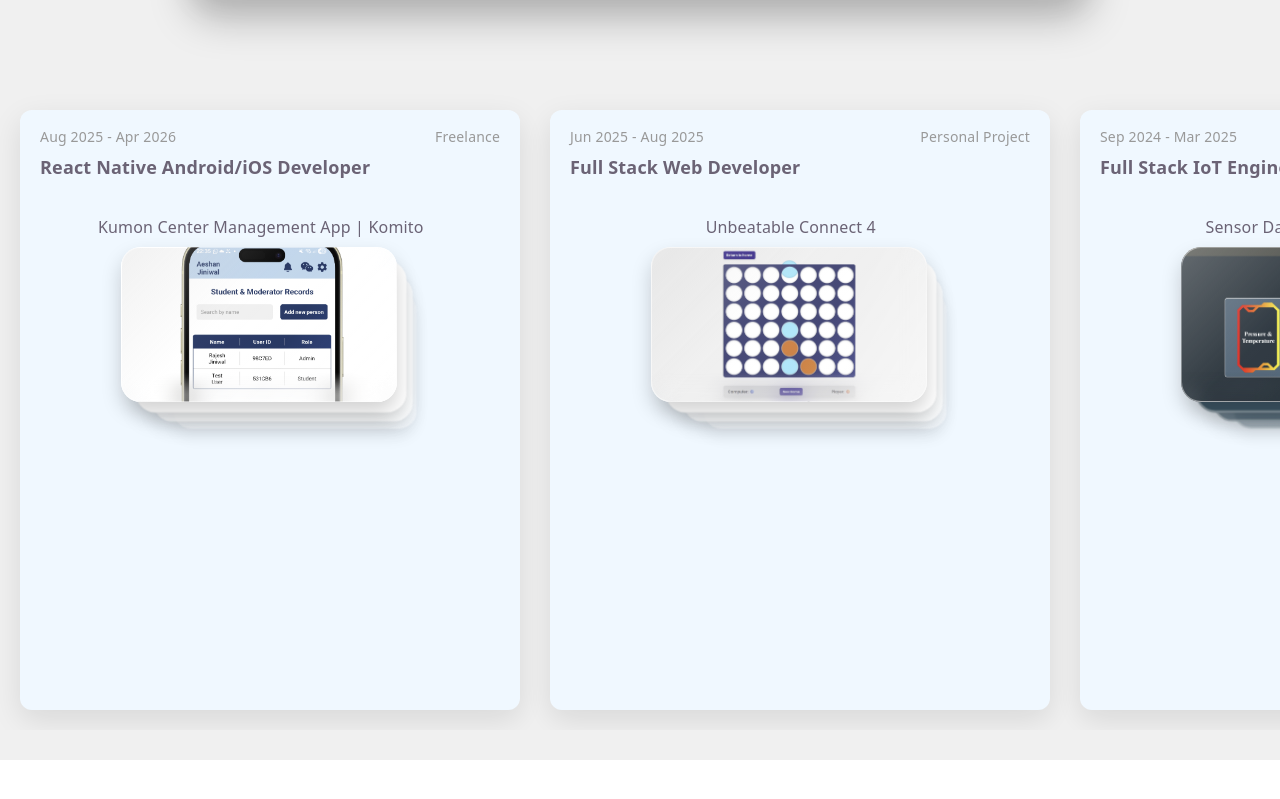
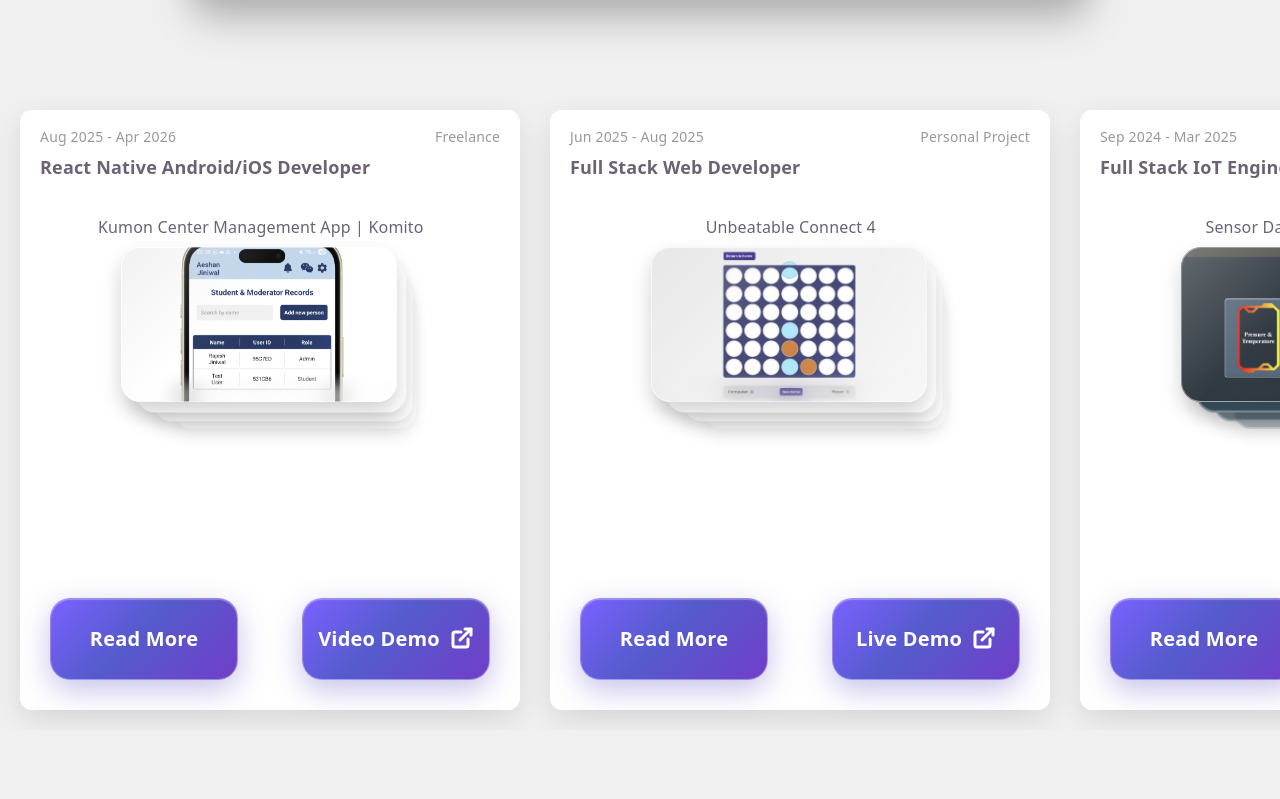
Before and after one commit to TheOfficialMr-LOL/portfolio, a React app in the folder portfolio/: page / in a window 1280 px wide. Shown: the part 1485-2284 px from the top of the page. Before the commit the page ends 2245 px from the top, so only its background shows below. Built offline with nearby package versions, Linux system fonts and the light colour scheme; the HTML template or start-up script is replaced by a standard one.

Commit message:
Enhanced layout and styling for the card buttons, added links to experience items, and improved explosive image animation  performance.

```diff
--- a/portfolio/src/App.tsx
+++ b/portfolio/src/App.tsx
@@ -40,6 +40,7 @@ function App() {
       <section id="Techstack"><TechStack/></section>
       <br/><br/>
       <section id="Journey"><Journey/></section>
+      <br/><br/>
     </div>
   );
 }
--- a/portfolio/src/animations/popOut.tsx
+++ b/portfolio/src/animations/popOut.tsx
@@ -1,10 +1,13 @@
-import { useMotionValue, animate, motion } from "framer-motion";
+import { useMotionValue, animate, motion, type MotionStyle  } from "framer-motion";
 import type { ReactNode } from "react";
 
 type Props = {
   children: ReactNode;
   hoverScale?: number;
   isMobile?: boolean;
+  style?:  MotionStyle;
+  onPress?: any;
+  "data-clickable"?: boolean;
 };
 
 function usePopOut(isMobile: boolean) {
@@ -29,29 +32,36 @@ function usePopOut(isMobile: boolean) {
   return { scale, press, release };
 }
 
-export function PressableCard({ children, hoverScale, isMobile = false }: Props) {
+export function PressableCard({ children, hoverScale, isMobile = false, style, onPress }: Props) {
   const { scale, press, release } = usePopOut(isMobile);
 
   return (
     <motion.div
-
-    whileHover={
+    data-clickable
+      whileHover={
         isMobile
           ? {y: 0}
           : {
               scale: hoverScale ?? 1.06,
               y: 0
             }
-      }
-    transition={{
+        }
+      transition={{
         type: "spring",
         stiffness: 400,
         damping: 18,
-    }}
+      }}
 
-    style={{ scale , cursor: "grab"}}
-      onPointerDown={press}
-      onPointerUp={release}
+      style={{ scale , cursor: "grab", ...style}}
+      onPointerDown={(e) => {
+        e.stopPropagation();
+        press();
+      }}
+      onPointerUp={(e) => {
+        e.stopPropagation();
+        release();
+        onPress?.();
+      }}
       onPointerLeave={release}
     >
       {children}
--- a/portfolio/src/data/experience.tsx
+++ b/portfolio/src/data/experience.tsx
@@ -26,7 +26,8 @@ const experience = [
 		],
         "images": tictactoeImages,
         "coverImage": ticTacToeCover,
-        "overlayColor": "#ffffff"
+        "overlayColor": "#ffffff",
+		"link": "https://tictactoe-unbeatable.azurewebsites.net/"
   },
   {
     "company": "Personal Project",
@@ -46,7 +47,8 @@ const experience = [
     ],
     "images": minesweeperImages,
     "coverImage": minesweeperCover,
-    "overlayColor": "#ffffff"
+    "overlayColor": "#ffffff",
+	"link": "https://minemania.azurewebsites.net/"
   },
 	{
     "company": "CanSat Competition",
@@ -55,15 +57,15 @@ const experience = [
     "end": "Mar 2025",
     "title": "Sensor Data Visualization Tool",
     "description": [
-			"Collaborated as a seven-person engineering team to develop a CanSat system for measuring the NDVI (Normalized Difference Vegetation Index) of plants from an aerial view.",
-			"Developed a custom full-stack dashboard from scratch, designed to render sensor data (such as pressure, altitude, temperature, velocity, acceleration, and time) graphically in real-time using traditional HTML, CSS, and Javascript.",
-			"Engineered a networking system to receive telemetry from the airborne CanSat and distribute the live data across multiple Wi-Fi supported devices, allowing real-time access to sensor data.",
-			"Developed a MicroPython-based backend server for the Raspberry Pi Pico W ground station, capable of handling multiple concurrent client requests with minimal latency."
+		"Collaborated as a seven-person engineering team to develop a CanSat system for measuring the NDVI (Normalized Difference Vegetation Index) of plants from an aerial view.",
+		"Developed a custom full-stack dashboard from scratch, designed to render sensor data (such as pressure, altitude, temperature, velocity, acceleration, and time) graphically in real-time using traditional HTML, CSS, and Javascript.",
+		"Engineered a networking system to receive telemetry from the airborne CanSat and distribute the live data across multiple Wi-Fi supported devices, allowing real-time access to sensor data.",
+		"Developed a MicroPython-based backend server for the Raspberry Pi Pico W ground station, capable of handling multiple concurrent client requests with minimal latency."
     ],
     "images": cansatImages,
     "coverImage": cansatCoverImage,
     "overlayColor": "#3c5463",
-    "borderColor": "#8a98a0"
+    "borderColor": "#8a98a0",
   },
 	{
 		"company": "Personal Project",
@@ -81,7 +83,8 @@ const experience = [
 		],
         "images": connect4Images,
         "coverImage": connect4CoverImage,
-        "overlayColor": "#ffffff"
+        "overlayColor": "#ffffff",
+		"link": "https://connect4-arena.azurewebsites.net/"
 	},
 	{
 		"company": "Freelance",
--- a/portfolio/src/sections/journey.tsx
+++ b/portfolio/src/sections/journey.tsx
@@ -3,8 +3,10 @@ import image from "../assets/projects/tictactoe/audioSetting.png";
 
 import { motion, useMotionValue, useMotionValueEvent, animate, type AnimationPlaybackControls, AnimatePresence } from "framer-motion";
 import { useEffect, useRef, useState } from "react";
-import {X} from "lucide-react";
+
+import {X, ExternalLink} from "lucide-react";
 import "./journey.css";
+import { PressableCard } from "../animations/popOut";
 
 const Xbutton = motion.create(X);
 
@@ -23,8 +25,15 @@ export default function Journey() {
 	const onPointerDown = (e: React.PointerEvent) => {
     if (!containerRef.current) return;
 
+    const target = e.target as HTMLElement;
+
+    if (target.closest("button") || target.closest("[data-clickable]")) {
+        return;
+    }
+
     setIsDragging(true);
     containerRef.current.setPointerCapture(e.pointerId);
+
     startX.current = e.clientX;
     lastX.current = e.clientX;
     scrollStart.current = containerRef.current.scrollLeft;
@@ -56,7 +65,7 @@ export default function Journey() {
 	const inertia = () => {
 		if (!containerRef.current) return;
 
-		velocity.current *= 0.98; //drag friction
+		velocity.current *= 0.95; //drag friction
 		containerRef.current.scrollLeft -= velocity.current;
 		if (Math.abs(velocity.current) > 0.5) {
 			animation.current = requestAnimationFrame(inertia);
@@ -102,6 +111,9 @@ export default function Journey() {
 
 
 function ProjectCard({experience, onExplode, setOpenGallery, ID}: any) {
+	const isKomito = experience.title.includes("Komito");
+	const isCansat = experience.title.includes("Sensor");
+
 	const [pressed, setPressed] = useState<boolean>(false);
 	const [hovered, setHovered] = useState<boolean>(false);
 
@@ -118,6 +130,15 @@ function ProjectCard({experience, onExplode, setOpenGallery, ID}: any) {
 	}, [isExploding, onExplode]);
 
 
+	//preload images for performance
+	useEffect(() => {
+		experience.images?.forEach((src: string) => {
+			const img = new Image();
+			img.src = src;
+			img.decode?.();
+		});
+	}, []);
+
 	return (
 		<div style={styles.card}>
 			{/*Header*/}
@@ -130,9 +151,10 @@ function ProjectCard({experience, onExplode, setOpenGallery, ID}: any) {
 			<p style={{fontWeight: "400", fontSize: "16px", textAlign: "center", marginLeft: "-4%"}}>{experience.title}</p>
 
 
+			{/*image stack*/}
 			<motion.div
 				ref={stackRef}
-				style={styles.imageStack}
+				style={{...styles.imageStack, willChange: "transform"}}
 				onPointerDown={(e) => {e.stopPropagation();!isExploding ? setPressed(true) : null}}
 				onPointerUp={(e) => {e.stopPropagation();setPressed(false); setPhase("exploding");}}
 				onPointerEnter={() => {!isExploding ? setHovered(true) : null}}
@@ -146,18 +168,9 @@ function ProjectCard({experience, onExplode, setOpenGallery, ID}: any) {
 				whileTap="pressed"
 				animate={pressed ? "pressed" : hovered ? "hover" : "idle"}
 				variants={{
-					idle: {
-							x: 0,
-							scale: 1,
-					},
-					hover: {
-							x: -25,
-							scale: 1.05,
-					},
-					pressed: {
-							x: 0,
-							scale: 0.8,
-					}
+					idle: {x: 0, scale: 1},
+					hover: {x: -25, scale: 1.05},
+					pressed: {x: 0, scale: 0.8}
 				}}
 				transition={{
 						type: "spring",
@@ -178,13 +191,13 @@ function ProjectCard({experience, onExplode, setOpenGallery, ID}: any) {
 					<img src={experience.coverImage ?? image} style={styles.backgroundImage}/>
 				</div>
 
-				{(phase === "exploding" && experience.images) && experience.images.map((src: string, i: number) => {
+				{/*(phase === "exploding" && experience.images) &&*/ experience.images.map((src: string, i: number) => {
 					const angle = (-150 + (120 * i) / (experience.images.length - 1)) * (Math.PI / 180);
 					//-150 to 30 degrees in radians
-					const distance = 1000;
+					const distance = 700;
 
 					return (
-						<div style={{}}>
+						<div>
 							<motion.img
 								key={i}
 								src={src}
@@ -196,6 +209,8 @@ function ProjectCard({experience, onExplode, setOpenGallery, ID}: any) {
 									objectFit: "cover",
 									borderRadius: 20,
 									zIndex: 200,
+									pointerEvents: "none",
+									display: isExploding ? "block" : "none"
 								}}
 								initial={{
 									x: 0,
@@ -203,30 +218,63 @@ function ProjectCard({experience, onExplode, setOpenGallery, ID}: any) {
 									scale: 0.9,
 									opacity: 1,
 								}}
-								animate={{
+								animate={
+									phase === "exploding"
+									? {
 										x: Math.cos(angle) * distance,
 										y: Math.sin(angle) * distance,
-									rotate: (Math.random() - 0.5) * 20,
+										rotate: 10,
 										opacity: 1,
 										scale: 1,
+									}
+									: {
+										x: 0,
+										y: 0,
+										scale: 0.9,
 								}}
 
 								transition={{
 									type: "spring",
-									stiffness: 180,
-									damping: 40,
+									stiffness: 500,
+									damping: 50,
 									delay: i*0.04,
 								}}
 
 								onAnimationComplete={() => {
 									setPhase("stack");
 									setPressed(false);
+									setHovered(false);
 								}}
 							/>
 						</div>
 					);
 				})}
 			</motion.div>
+
+			{/*Buttons*/}
+			<div style={{display: "inline-flex", flexDirection: "row", gap: "clamp(20px, 5vw, 70px)", justifyContent: "center", marginTop: "auto", paddingBottom: 30, paddingLeft: 10, paddingRight: 10, position: "relative"}}>
+				<PressableCard style={styles.cardButton}>Read More</PressableCard>
+
+				<PressableCard
+					style={{...styles.cardButton}}
+					data-clickable
+					onPress={() => {
+						if (isKomito) {
+							//not decided
+						} else if (isCansat) {
+								setOpenGallery(2);
+						} else {
+								window.open(experience.link, "_blank");
+						}
+						return;
+				}}
+				>
+					<div style={{display: "flex", justifyContent: "center", flexDirection: "row", paddingLeft: "5px", paddingRight: "5px"}}>
+						<span style={{fontSize: "clamp(16px, 5vw, 20px)", whiteSpace: "nowrap"}}>{isKomito?"Video Demo":isCansat?"View Gallery":"Live Demo"}</span>
+						<ExternalLink style={{marginLeft: "10px"}} strokeWidth={3}/>
+					</div>
+				</PressableCard>
+			</div>
 		</div>
 	);
 }
@@ -270,17 +318,6 @@ function ProjectImageGallery({ images, setOpenGallery, title }: any) {
 	const [activeIndex, setActiveIndex] = useState(0);
 	const activeIndexRef = useRef(0);
 
-	const activeImage = imageRefs.current[activeIndex];
-
-	if (activeImage) {
-			const imageRect = activeImage.getBoundingClientRect();
-			const availableHeight = window.innerHeight - imageRect.bottom - 20;
-
-			const progressScale = Math.max(
-				0.5,
-				Math.min(1, availableHeight / 120)
-			);
-	}
 
 	useEffect(() => {
 		const handleResize = () => {
@@ -620,7 +657,7 @@ const styles: { [key: string]: React.CSSProperties } = {
 	card: {
 		textAlign: "left",
 		fontWeight: "500",
-		backgroundColor: "aliceblue",
+		backgroundColor: "#fff",
 		borderRadius: "12px",
 		boxShadow: "0 10px 30px rgba(0,0,0,0.1), 0 1px 1px rgba(255,255,255,0.05) inset",
 
@@ -639,6 +676,28 @@ const styles: { [key: string]: React.CSSProperties } = {
 
 		boxSizing: "border-box",
 	},
+	cardButton: {
+		height: "80px",
+		width: "100%",
+		color: "#fff",
+		fontSize: "20px",
+		fontWeight: "bold",
+
+		background: "linear-gradient(135deg, #7b61ff 0%, #555bcc 45%, #713ec9 100%)",
+
+		border: "1px solid rgba(255,255,255,0.35)",
+		borderRadius: "20px",
+
+		boxShadow: `
+			0 10px 30px rgba(88,80,192,0.35),
+			inset 0 1px 1px rgba(255,255,255,0.3)
+		`,
+
+		backdropFilter: "blur(10px)",
+		cursor: "pointer",
+		alignContent: "center",
+		textAlign: "center",
+	},
 	imageStack: {
 		position: "relative",
 		width: "60%",
@@ -654,9 +713,10 @@ const styles: { [key: string]: React.CSSProperties } = {
 		inset: 0,
 		borderRadius: "20px",
 		background: "rgba(131, 173, 255, 0.5)",
-		backdropFilter: "blur(12px)",
+		//backdropFilter: "blur(0px)",
 		boxShadow: "0 10px 20px rgba(0,0,0,0.15)",
 		border: "2px solid rgba(255,255,255)",
+		willChange: "transform",
 	},
 	backgroundImage: {
 		position: "absolute",
@@ -759,4 +819,10 @@ const styles: { [key: string]: React.CSSProperties } = {
 		scrollbarWidth: "none",
 		userSelect: "none",
 	},
+	externalLinkIcon: {
+		width: "20px",
+		height: "20px",
+		position: "relative",
+		marginLeft: "auto"
+	}
 };
--- a/portfolio/src/sections/profile.tsx
+++ b/portfolio/src/sections/profile.tsx
@@ -169,7 +169,8 @@ const styles: { [key: string]: React.CSSProperties } = {
 		lineHeight: "1.6"
 	},
 	aboutMeHeader: {
-		backgroundColor: "#5850c0",
+		background: "linear-gradient(135deg, #713ec9 0%, #555bcc 45%, #7b61ff 100%)",
+		backdropFilter: "blur(10px)",
 		color: "#fff",
 		fontSize: "28px",
 		padding: "10px 20px",
--- a/portfolio/src/sections/techstack.tsx
+++ b/portfolio/src/sections/techstack.tsx
@@ -99,7 +99,7 @@ export default function TechStack() {
 										animationIndex++;
 
 										return (
-										<PressableCard hoverScale={1.1}>
+										<PressableCard hoverScale={1.1} key={animationIndex}>
 											<motion.div
 												key={tech.name}
 												initial={{ x: 600, opacity: 0, y: -200 }}
@@ -181,7 +181,7 @@ const styles: { [key: string]: React.CSSProperties } = {
 		marginLeft: "-20px",
 		fontWeight: "700",
 
-		backgroundColor: "#5850c0",
+		background: "linear-gradient(135deg, #713ec9 0%, #555bcc 45%, #7b61ff 100%)",
 		backdropFilter: "blur(10px)",
 		borderBottom: "1px solid #8fb4e194",
 
```
Lines whose indentation alone changed are shown as unchanged.
